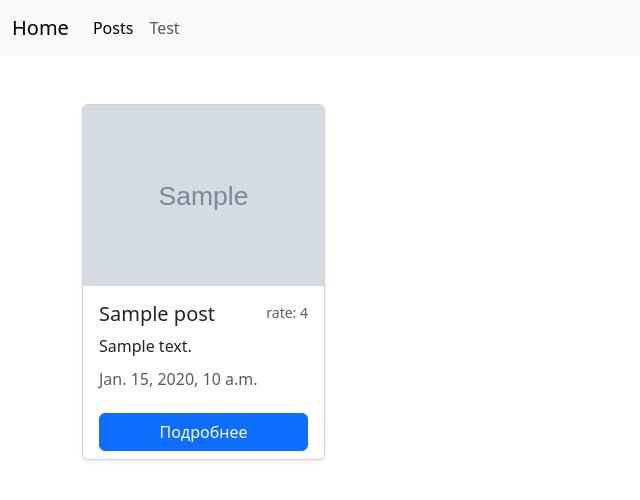
After one commit to Ramzan9809/group55-2_4, a Django app: template templates/posts/post_list.html in a window 1280 px wide. The commit adds this page. Shown: the top 500 px of the page, without its empty margins (0-640 px from the left). Run offline with Django 5.2, Linux system fonts and the light colour scheme; the template is opened without the code that fills it: values that come from a table or form of the project are taken from there, others are empty; tables that the repository leaves empty hold one stand-in row (values such as "Sample post"); grey boxes marked "Sample" are stand-in pictures.

Commit message:
lesson 3

```diff
--- a/blog/settings.py
+++ b/blog/settings.py
@@ -116,6 +116,9 @@ USE_TZ = True
 # https://docs.djangoproject.com/en/5.2/howto/static-files/
 
 STATIC_URL = 'static/'
+STATICFILES_DIRS = [BASE_DIR / "static"]
+
+MEDIA_ROOT = BASE_DIR / 'media'
 MEDIA_URL = '/media/'
 
 # Default primary key field type
--- a/blog/urls.py
+++ b/blog/urls.py
@@ -18,14 +18,16 @@ from django.conf import settings
 from django.conf.urls.static import static
 from django.contrib import admin
 from django.urls import path
-from posts.views import home, post_list_view, test_view
+from posts.views import home, post_list_view, test_view, post_detail
 
 urlpatterns = [
     path('', home),
     path('admin/', admin.site.urls),
-    path('post/', post_list_view),
     path('test/', test_view),
+    path('posts/', post_list_view),
+    path('posts/<int:post_id>/', post_detail),
 ]
+# + static(settings.MEDIA_URL, document_root=settings.MEDIA_ROOT)
 
 
 if settings.DEBUG:
--- a/posts/models.py
+++ b/posts/models.py
@@ -1,8 +1,22 @@
 from django.db import models
 
 
+class Category(models.Model):
+    name = models.CharField(max_length=256)
+
+    def __str__(self):
+        return self.name
+
+class Tag(models.Model):
+    name = models.CharField(max_length=256)
+
+    def __str__(self):
+        return self.name
+
 class Post(models.Model):
     title = models.CharField(max_length=256)
+    category = models.ForeignKey(Category, on_delete=models.CASCADE, null=True)
+    tags = models.ManyToManyField(Tag)
     img = models.ImageField(upload_to='media/', null=True)
     content = models.CharField(max_length=256, null=True)
     rate = models.IntegerField(default=0)
--- a/posts/views.py
+++ b/posts/views.py
@@ -11,3 +11,7 @@ def test_view(request):
 def post_list_view(request):
     posts = Post.objects.all()
     return render(request, "post_list.html", context={"posts": posts})
+
+def post_detail(request, post_id):
+    posts = Post.objects.get(id=post_id)
+    return render(request, "posts/post_detail.html", context={"posts": posts})
--- a/templates/base.html
+++ b/templates/base.html
@@ -13,7 +13,7 @@
     <div class="collapse navbar-collapse" id="navbarSupportedContent">
       <ul class="navbar-nav me-auto mb-2 mb-lg-0">
         <li class="nav-item">
-          <a class="nav-link active" aria-current="page" href="/post">Posts</a>
+          <a class="nav-link active" aria-current="page" href="/posts">Posts</a>
         </li>
         <li class="nav-item">
           <a class="nav-link" href="/test">Test</a>
--- /dev/null
+++ b/templates/posts/post_list.html
@@ -0,0 +1,30 @@
+{% extends 'base.html' %}
+{% load static %}
+
+{% block content %}
+<div class="container mt-5">
+  <div class="row g-5">
+    {% for post in posts %}
+    <div class="col-lg-3 col-md-4 col-sm-6">
+      <div class="card h-100 shadow-sm">
+        <img src="{{ post.img.url }}" class="card-img-top" alt="{{ post.title }}">
+        <div class="card-body d-flex flex-column justify-content-between">
+
+          <div class="d-flex justify-content-between mb-2">
+            <h5 class="card-title mb-0">{{ post.title }}</h5>
+            <span class="text-muted small">rate: {{ post.rate }}</span>
+          </div>
+
+          <p class="card-text">{{ post.content|truncatechars:60 }}</p>
+          <h6 class="card-subtitle text-muted">{{ post.created_at }}</h6>
+
+        </div>
+        <div class="card-footer bg-white border-top-0">
+          <a href="/posts/{{post.id}}" class="btn btn-primary w-100">Подробнее</a>
+        </div>
+      </div>
+    </div>
+    {% endfor %}
+  </div>
+</div>
+{% endblock %}
```
Also changed, not shown: posts/migrations/0006_category_tag_post_category_post_tags.py (added), templates/posts/post_detail.html (renamed from templates/post_list.html).
